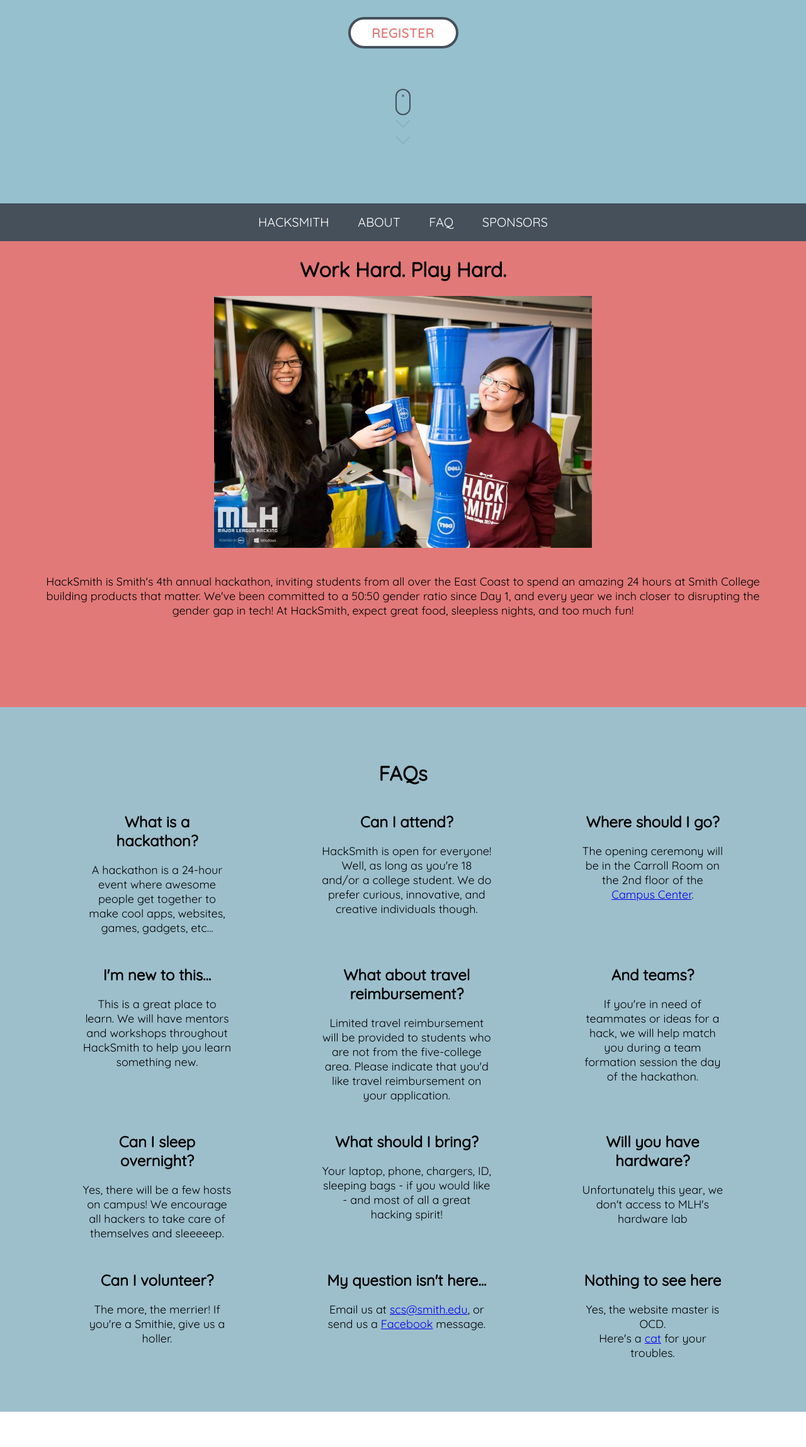
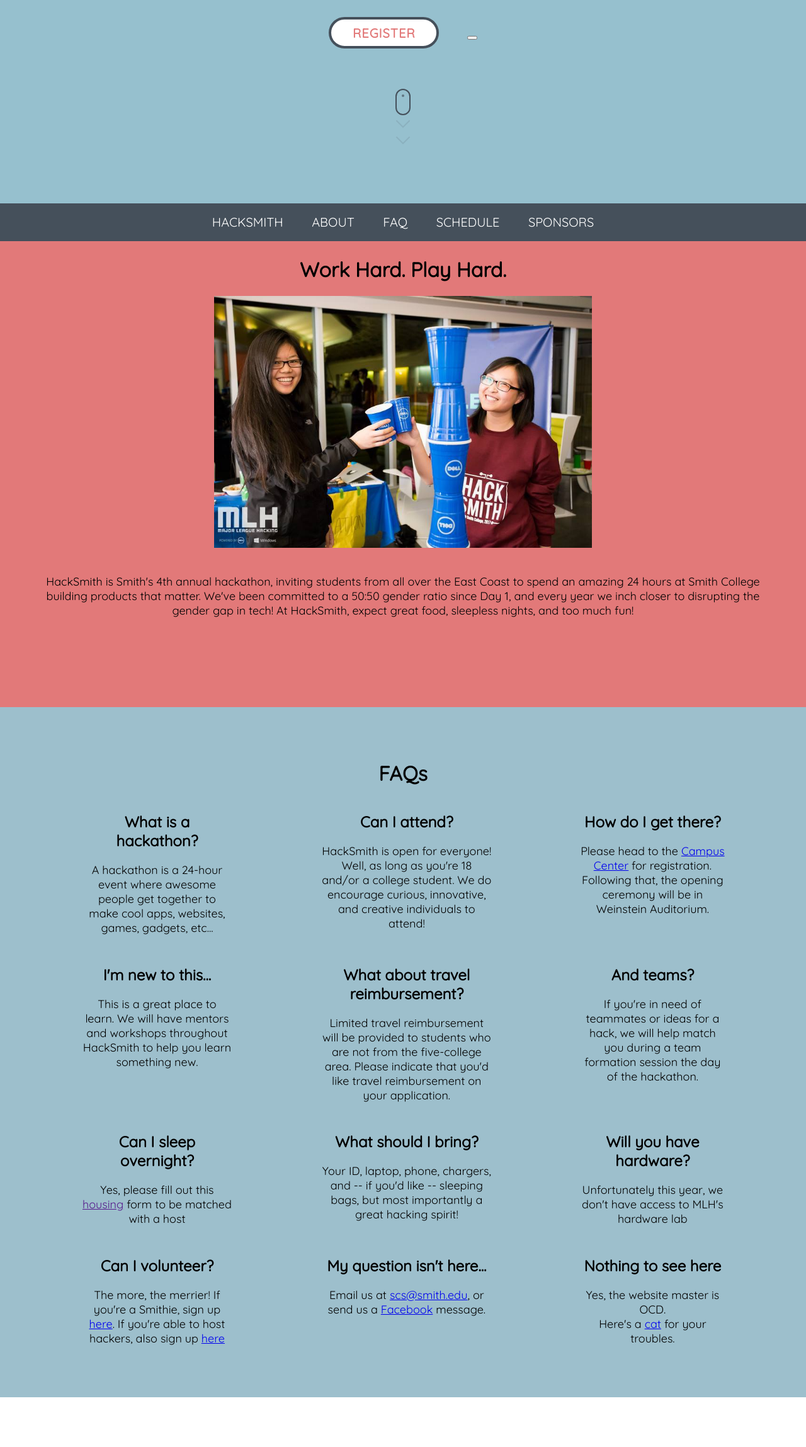
Before and after one commit to SmithiesInCS/smithiesincs.github.io, a plain HTML site: page index.html in a window 1280 px wide. Shown: the part 477-2775 px from the top of the page at 63% size. Drawn offline with nearby package versions, Linux system fonts and the light colour scheme; a web font is replaced by a local one.

Commit message:
Added volunteer, housing, and schedule links

```diff
--- a/index.html
+++ b/index.html
@@ -28,7 +28,10 @@
     <div class="centerpiece">
       <h1>Hack Smith</h1>
       <div class="date">&lt; April 7-8th, 2018 /&gt;</div>
-      <button id="register"></button>
+      <ul>
+        <li><button id="register"></button></li>
+        <li><button id="volunteer"></button></li>
+      </ul>
       <div class="mouse_scroll">
         <div class="mouse">
           <div class="wheel"></div>
@@ -51,6 +54,7 @@
       <li><a href="#mainpage">HackSmith</a></li>
       <li><a href="#about">About</a></li>
       <li><a href="#FAQ">FAQ</a></li>
+      <li><a href="http://bit.ly/hacksmithsched" target="_blank">SCHEDULE</a></li>
       <li><a href="#sponsors">Sponsors</a></li>
     </ul>
   </div>
@@ -75,12 +79,12 @@
 
         <div class="grid-item">
           <h2>Can I attend?</h2>
-          <p>HackSmith is open for everyone! Well, as long as you're 18 and/or a college student. We do prefer curious, innovative, and creative individuals though.</p>
+          <p>HackSmith is open for everyone! Well, as long as you're 18 and/or a college student. We do encourage curious, innovative, and creative individuals to attend!</p>
         </div>
 
         <div class="grid-item">
-          <h2>Where should I go?</h2>
-          <p>The opening ceremony will be in the Carroll Room on the 2nd floor of the <a target="_blank" href="https://goo.gl/maps/DzESFVY2f5G2">Campus Center</a>.</p>
+          <h2>How do I get there?</h2>
+          <p>Please head to the <a target="_blank" href="https://goo.gl/maps/DzESFVY2f5G2">Campus Center</a> for registration. Following that, the opening ceremony will be in Weinstein Auditorium.</p>
         </div>
 
         <div class="grid-item">
@@ -100,22 +104,22 @@
 
         <div class="grid-item">
           <h2>Can I sleep overnight?</h2>
-          <p>Yes, there will be a few hosts on campus! We encourage all hackers to take care of themselves and sleeeeep.</p>
+          <p>Yes, please fill out this <a href="">housing</a> form to be matched with a host</p>
         </div>
 
         <div class="grid-item">
           <h2>What should I bring?</h2>
-          <p>Your laptop, phone, chargers, ID, sleeping bags - if you would like - and most of all a great hacking spirit!</p>
+          <p>Your ID, laptop, phone, chargers, and -- if you'd like -- sleeping bags, but most importantly a great hacking spirit!</p>
         </div>
 
         <div class="grid-item">
           <h2>Will you have hardware?</h2>
-          <p>Unfortunately this year, we don't access to MLH's hardware lab</a></p></div>
+          <p>Unfortunately this year, we don't have access to MLH's hardware lab</a></p></div>
 
 
         <div class="grid-item">
            <h2>Can I volunteer?</h2>
-           <p>The more, the merrier! If you're a Smithie, give us a holler.</p>
+           <p>The more, the merrier! If you're a Smithie, sign up <a href="http://bit.ly/hacksmithvolunteer">here</a>. If you're able to host hackers, also sign up <a href="http://bit.ly/hacksmithhost">here</a></p>
         </div>
 
         <div class="grid-item">
@@ -138,6 +142,11 @@
     <div class="container">
       <p>This hackathon is brought to you by</p>
       <h1>Our sponsors</h1>
+      <!-- SILVER -->
+      <a href="https://github.com"><img class="silver" src="./img/github.png"></a>
+      <br><br>
+
+      <!-- BRONZE -->
       <ul>
         <li><a href="https://www.google.com"><img class="bronze" src="./img/google.png"></a></li>
         <li><a href="https://www.ll.mit.edu/"><img class="bronze" src="./img/MITLL.png"></a></li>
@@ -147,7 +156,15 @@
         <li><a href="https://www.massmutual.com/"><img class="bronze" src="./img/massMutual.png"></a></li>
         <li><a href="http://www.science.smith.edu/"><img class="bronze" src="./img/clark.png"></a></li>
       </ul>
-      <br><br><br>
+      <br><br>
+      <ul>
+        <li><a href="https://www.smith.edu/academics/conway-center"><img class="bronze" src="./img/conway.png"></a></li>
+        <li><a href="http://smithiesdesign.com/"><img class="bronze" src="./img/design.png"></a></li>
+      </ul>
+      <br>
+
+      <!-- OTHER SPONSORS -->
+      <br><br>
       <a href="https://www.massdigi.org/"><img class="sponsors" src="./img/massdigi.jpg"></a>
 
       <br><br><br>
@@ -176,6 +193,12 @@
   <script type="text/javascript">
     document.getElementById("register").onclick = function () {
         location.href = "https://hacksmith.typeform.com/to/nQqiBY";
+        location.target = "_blank";
+    };
+
+    document.getElementById("volunteer").onclick = function () {
+        location.href = "http://bit.ly/hacksmithvolunteer";
+        location.target = "_blank";
     };
 
     var yourNavigation = $(".nav");
```
